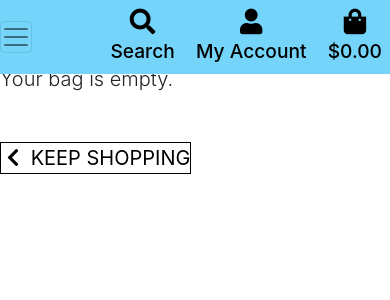
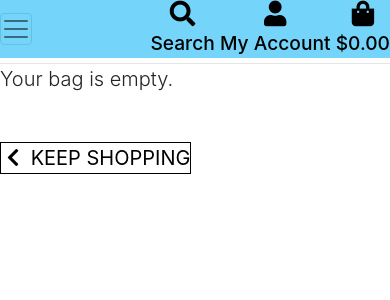
Before and after one commit to Code-Institute-Submissions/StephenJ2020-Sportmaster_JanResub, a Django app: page /bag/ in a window 390 px wide. Shown: the top 300 px of the page. Run offline with Django 3.2, Linux system fonts and the light colour scheme; some libraries are stand-ins or nearby versions.

Commit message:
style: Add bootstrap style  classes to mobile-top-header

```diff
--- a/templates/includes/mobile-top-header.html
+++ b/templates/includes/mobile-top-header.html
@@ -1,12 +1,12 @@
 <ul>
-    <li class="list-inline-item p-2">
-      <a class="text-black nav-link d-block d-lg-none" href="#" id="mobile-search" data-toggle="dropdown" aria-haspopup="true" aria-expanded="false">
+    <li class="list-inline-item p-0">
+      <a class="text-black d-block d-lg-none" href="#" id="mobile-search" data-toggle="dropdown" aria-haspopup="true" aria-expanded="false">
           <div class="text-center">
               <div><i class="fas fa-search fa-lg"></i></div>
               <p class="my-0">Search</p>
           </div>
       </a>
-      <div class="dropdown-menu border-0 w-100 p-3 rounded-0 my-0" aria-labelledby="mobile-search">
+      <div class="dropdown-menu border-0 w-100 p-0 rounded-0 my-0" aria-labelledby="mobile-search">
           <form class="form" method="GET" action="">
               <div class="input-group w-100">
                   <input class="form-control border border-black rounded-0" type="text" name="q" placeholder="Search our site">
@@ -21,8 +21,8 @@
           </form>
       </div>
   </li>
-  <li class="list-inline-item dropdown p-2">
-      <a class="text-black nav-link d-block d-lg-none" href="#" id="user-options" data-toggle="dropdown" aria-haspopup="true" aria-expanded="false">
+  <li class="list-inline-item dropdown p-0">
+      <a class="text-black d-block d-lg-none" href="#" id="user-options" data-toggle="dropdown" aria-haspopup="true" aria-expanded="false">
           <div class="text-center">
               <div><i class="fas fa-user fa-lg"></i></div>
               <p class="my-0">My Account</p>
@@ -41,8 +41,8 @@
           {% endif %}
       </div>
   </li>
-  <li class="list-inline-item p-2">
-      <a class="{% if grand_total %}text-black font-weight-bold{% else %}text-black{% endif %} nav-link d-block d-lg-none" href="{% url 'view_bag' %}">
+  <li class="list-inline-item p-0">
+      <a class="{% if grand_total %}text-black font-weight-bold{% else %}text-black{% endif %} d-block d-lg-none" href="{% url 'view_bag' %}">
           <div class="text-center">
               <div><i class="fas fa-shopping-bag fa-lg"></i></div>
               <p class="my-0">
```
